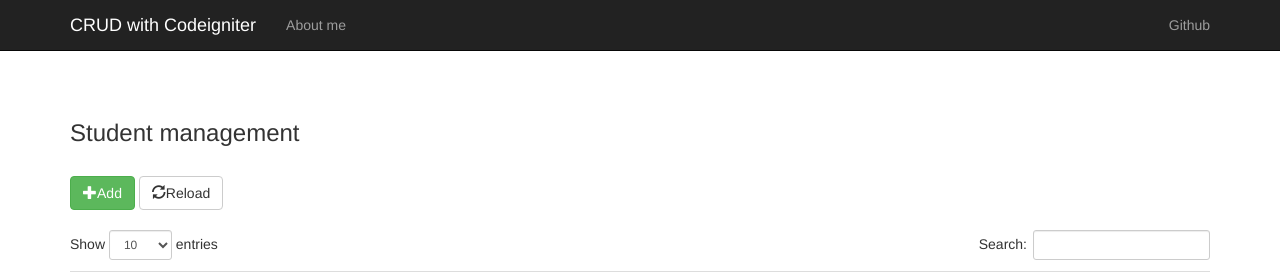
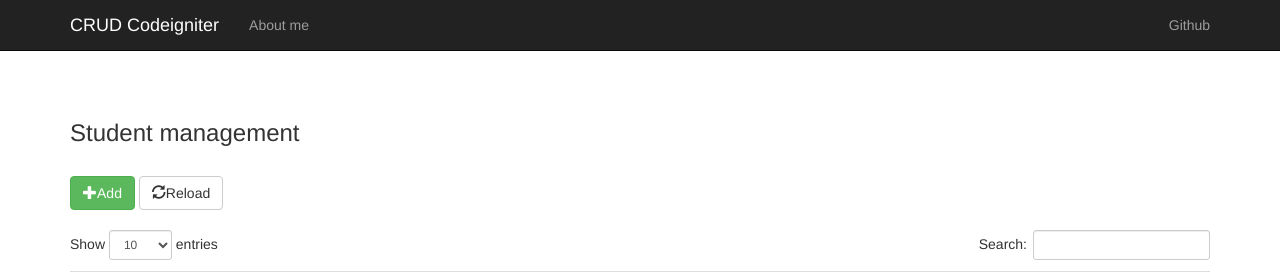
Before and after one commit to eleonsolar/crud-demo, a CodeIgniter app: page /crud-demo/ in a window 1280 px wide. Shown: the top 272 px of the page. Run offline with CodeIgniter, Linux system fonts and the light colour scheme; data comes from the database, SQL or seed files in the repository.

Commit message:
Update title

```diff
--- a/application/views/estudiante/index.php
+++ b/application/views/estudiante/index.php
@@ -25,7 +25,7 @@
             <span class="icon-bar"></span>
             <span class="icon-bar"></span>
           </button>
-          <a class="navbar-brand" style="color:#fff" href="http://localhost/crud-demo/">CRUD with Codeigniter</a>
+          <a class="navbar-brand" style="color:#fff" href="http://localhost/crud-demo/">CRUD Codeigniter</a>
         </div>
         <div id="navbar" class="collapse navbar-collapse">
           <ul class="nav navbar-nav ">
```
